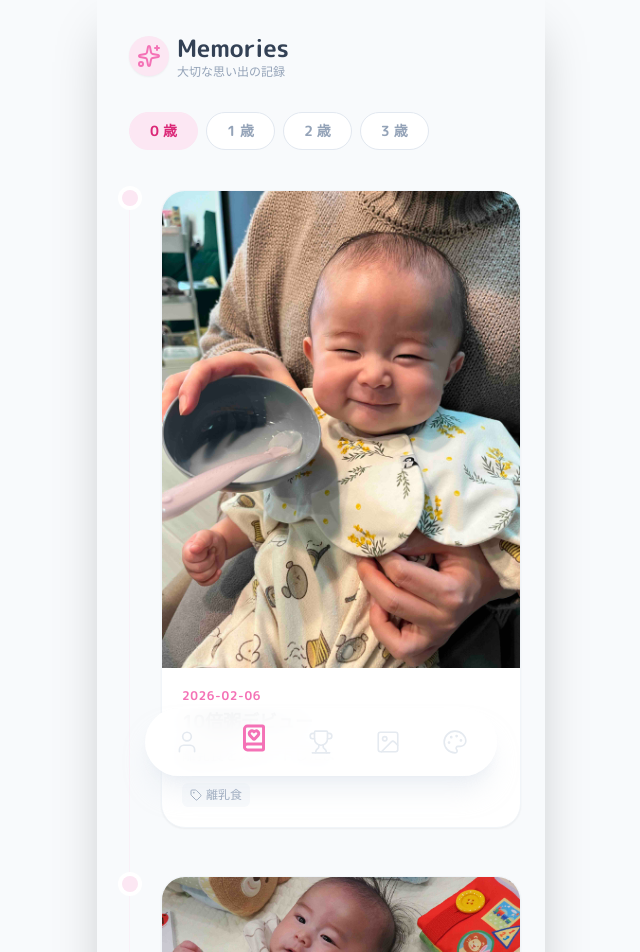
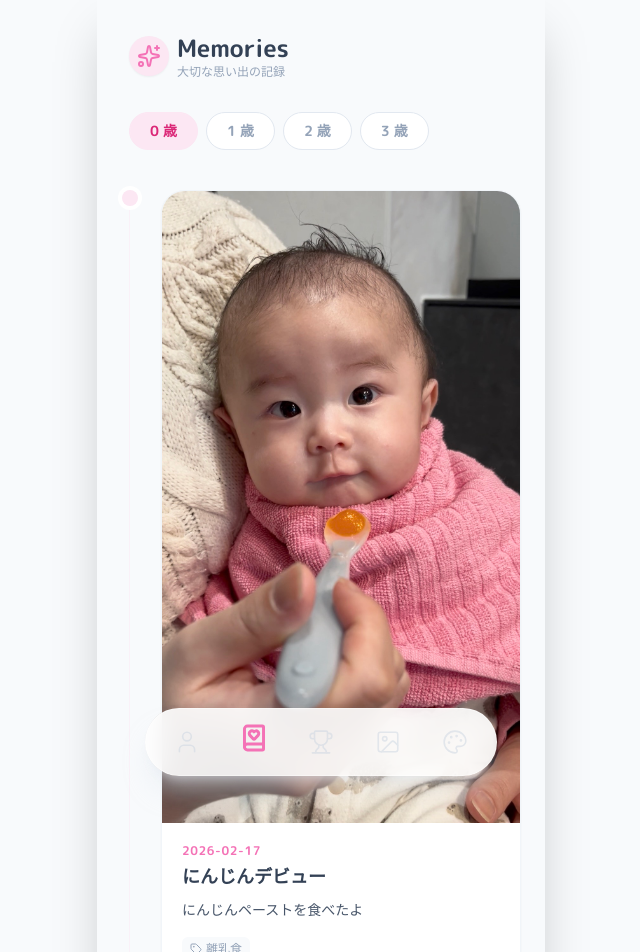
Before and after one commit to ika2kan-fjyu/baby-portfolio-dev, a React (Vite) app: page /memories in a window 1280 px wide. Shown: the top 952 px of the page, without its empty margins (319-959 px from the left). Built offline with nearby package versions, Linux system fonts and the light colour scheme.

Commit message:
メモリーズとアチーブメントを更新

```diff
--- a/src/data/data.js
+++ b/src/data/data.js
@@ -41,7 +41,7 @@ export const achievementsData = [
         id: "first-neck",
         category: "body",
         title: "首がすわった",
-        date: "2025-01-30",
+        date: "2026-01-30",
         isUnlocked: true,
         icon: "👶"
     },
@@ -52,6 +52,14 @@ export const achievementsData = [
         date: "",
         isUnlocked: false,
         icon: "👶"
+    },
+    {
+        id: "first-foot",
+        category: "body",
+        title: "足をみつけた",
+        date: "2026-01-22",
+        isUnlocked: true,
+        icon: "🦶👀"
     },
     {
         id: "first-sit",
@@ -110,7 +118,7 @@ export const achievementsData = [
         icon: "🍼"
     },
     {
-        id: "baby-okayu",
+        id: "baby-10okayu",
         category: "food",
         title: "10倍粥を食べた",
         date: "2026-02-06",
@@ -118,9 +126,17 @@ export const achievementsData = [
         icon: "🍙"
     },
     {
-        id: "baby-rice",
+        id: "baby-7okayu",
         category: "food",
-        title: "米を食べた",
+        title: "7倍粥を食べた",
+        date: "",
+        isUnlocked: false,
+        icon: "🍙"
+    },
+    {
+        id: "baby-5okayu",
+        category: "food",
+        title: "5倍粥を食べた",
         date: "",
         isUnlocked: false,
         icon: "🍙"
@@ -129,9 +145,17 @@ export const achievementsData = [
         id: "baby-carrot",
         category: "food",
         title: "にんじんを食べた",
+        date: "2026-02-17",
+        isUnlocked: true,
+        icon: "🥕"
+    },
+    {
+        id: "baby-pumpkin",
+        category: "food",
+        title: "かぼちゃを食べた",
         date: "",
         isUnlocked: false,
-        icon: "🥕"
+        icon: "🎃"
     },
     {
         id: "baby-potato",
@@ -228,6 +252,14 @@ export const achievementsData = [
 //
 
 export const memoriesData = [
+    {
+        id: 2026021701,
+        date: "2026-02-17",
+        title: "にんじんデビュー",
+        description: "にんじんペーストを食べたよ",
+        tags: ["離乳食"],
+        image: "/memories/20260217.jpg"
+    },
     {
         id: 2026020601,
         date: "2026-02-06",
```
Also changed, not shown: public/memories/20260217.jpg (added).
